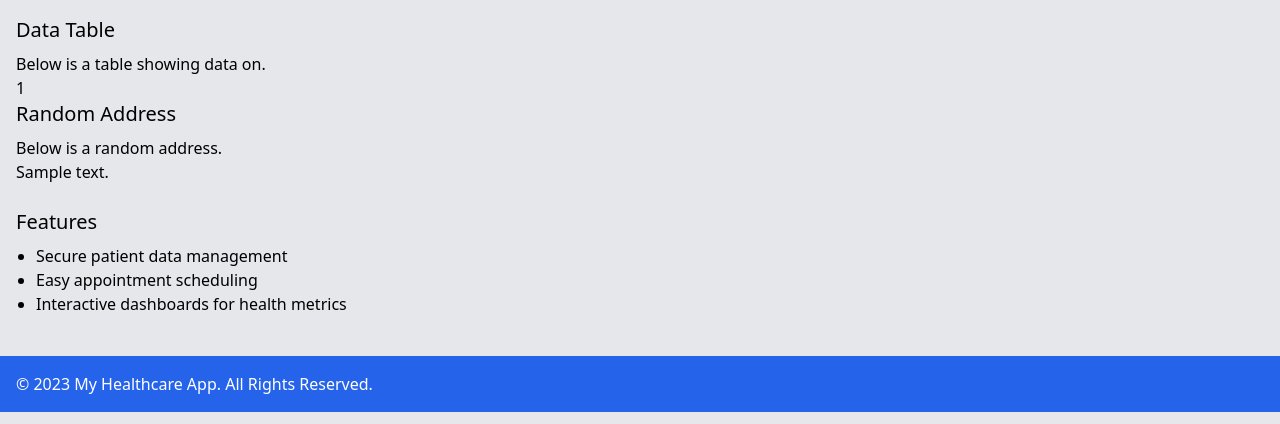
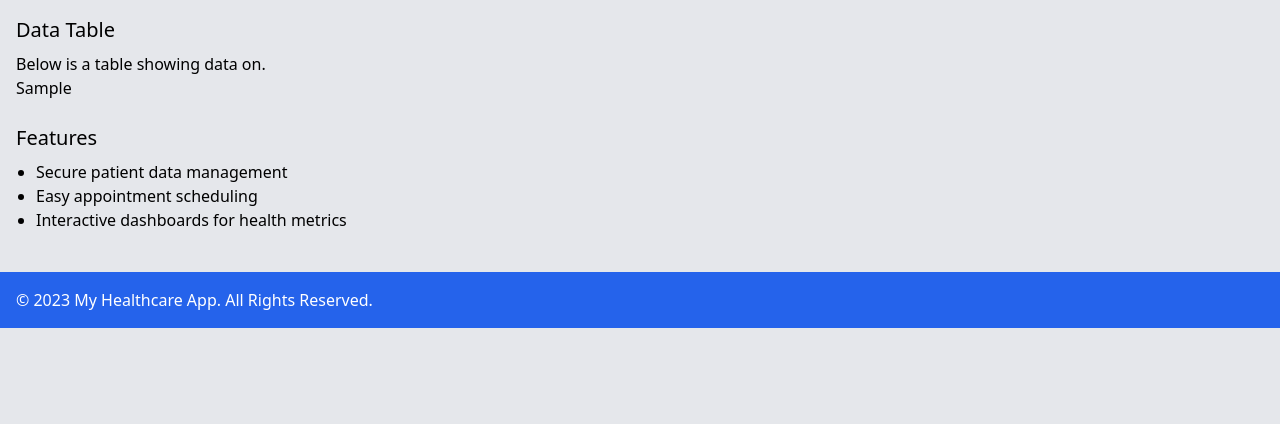
Before and after one commit to johncduran/azure_flask_deployment, a Flask app: template templates/data.html in a window 1280 px wide. Shown: the part 88-512 px from the top of the page. Run offline with Flask 3, Linux system fonts and the light colour scheme; the template is opened without the code that fills it: most values are stand-ins (such as "Sample title", 1, 10 or a date in 2020).

Commit message:
added data table

```diff
--- a/app.py
+++ b/app.py
@@ -23,8 +23,8 @@ def randomnumber():
 
 @app.route('/data')
 def datapage():
-    pd.read_csv('')
-    return render_template('data.html')
+    csv = pd.read_csv('https://raw.githubusercontent.com/johncduran/azure_flask_deployment/main/data_files_used/adult-depression-lghc-indicator-24.csv')
+    return render_template('data.html', first_csv = csv)
 
 if __name__ == '__main__':
     app.run(
--- a/templates/data.html
+++ b/templates/data.html
@@ -5,11 +5,7 @@
     <section class="mb-6">
         <h2 class="text-xl mb-2">Data Table</h2>
         <p>Below is a table showing data on.</p>
-        <p>{{ single_number }}</p>
-
-        <h2 class="text-xl mb-2">Random Address</h2>
-        <p>Below is a random address.</p>
-        <p>{{ single_address }}</p>
+        <p>{{ first_csv.to_html(classes='table table-striped table-bordered table-condensed') | safe }}</p>
     </section>
 
     <section>
```
